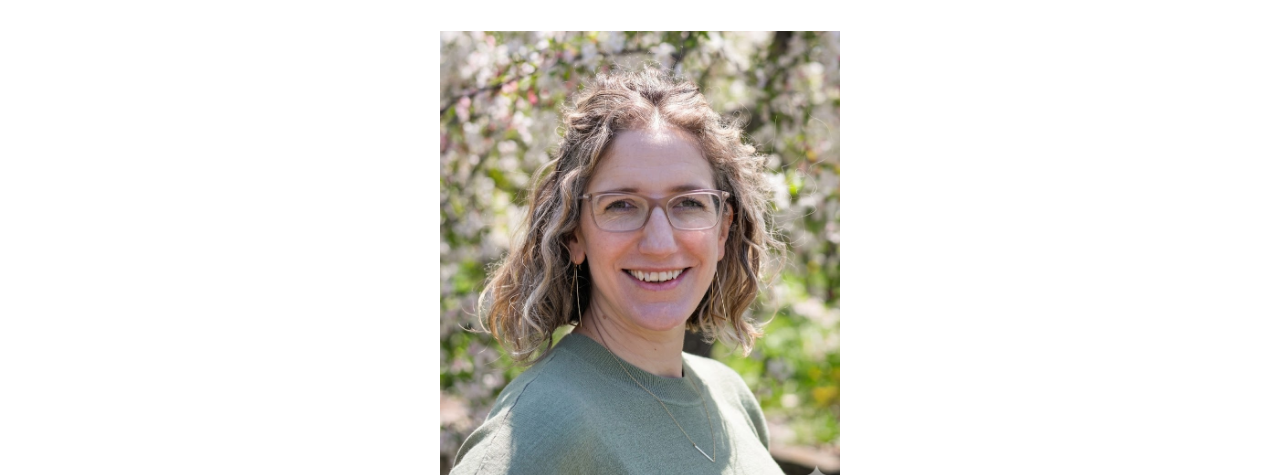
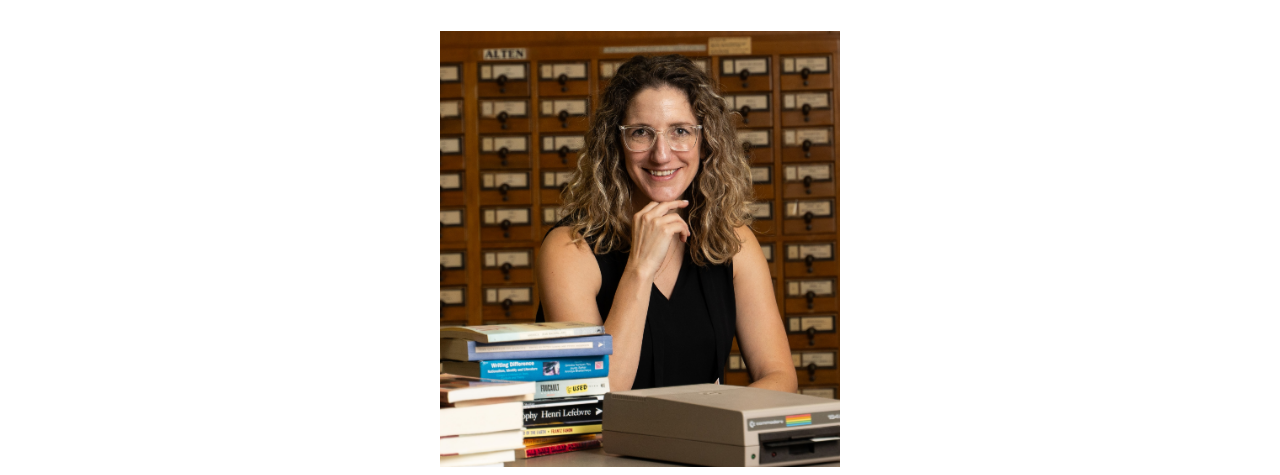
Before and after one commit to annahaensch/annahaensch.github.io, a plain HTML site: page about.html in a window 1280 px wide. Shown: the part 325-800 px from the top of the page. Drawn offline with Linux system fonts and the light colour scheme.

Commit message:
update headshot

```diff
--- a/about.html
+++ b/about.html
@@ -78,7 +78,7 @@
   </center>
 
 <center>
-<img src="images/headshots/anna_2026a.jpg" width=50% style="border-radius: 0px">
+<img src="images/headshots/anna_2026c.jpg" width=50% style="border-radius: 0px">
 </center>
 
     <h2>
```
Also changed, not shown: images/headshots/anna_2026c.jpg (added).
